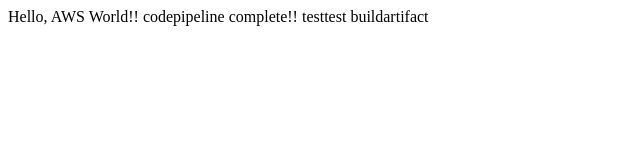
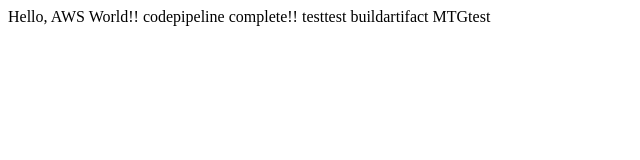
Before and after one commit to higuchi-1113/kadai5-code, a plain HTML site: page src/index.html in a window 1280 px wide. Shown: the full height of the page, 0-640 px from the left. Drawn offline with Linux system fonts and the light colour scheme.

Commit message:
Codepipelineのテスト1

```diff
--- a/src/index.html
+++ b/src/index.html
@@ -10,5 +10,6 @@
   codepipeline complete!!
   testtest
   buildartifact
+  MTGtest
 </body>
 </html>
```
